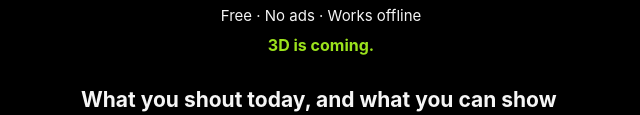
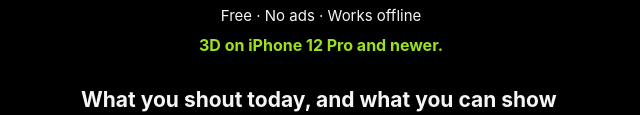
Before and after one commit to bjeffefjorden/pitchinstincts.no, a plain HTML site: page index.html in a window 1280 px wide. Shown: the part 797-912 px from the top of the page, without its empty margins (319-959 px from the left). Drawn offline with Linux system fonts and the light colour scheme.

Commit message:
Oppdater sida

```diff
--- a/index.html
+++ b/index.html
@@ -63,7 +63,7 @@ a.bubble:hover{background:#fff}.bubbleico{position:absolute;top:-10px;right:-10p
 <div class="store" id="storecard"><a class="badge" id="appstore" href="https://apps.apple.com/app/id6818114354"><img src="/badges/app-store-no.png" width="144" height="48" alt="Last ned fra App Store"></a><a class="badge" id="play" hidden><img width="161" height="48" alt=""></a>
 <p class="noacc"><b id="noacc1">Ingen innlogging. Ingen registrering.</b><span id="noacc2">Bare en app for fotballtrenere.</span></p>
 <p class="facts" id="facts"><span>Gratis</span> · <span>Ingen reklame</span> · <span>Virker uten nett</span></p>
-<p class="soon3d" id="soon3d"><b>3D kommer.</b></p>
+<p class="soon3d" id="soon3d"><b>3D på iPhone 12 Pro og nyere.</b></p>
 <p class="droid" id="soon"><span id="droidtext">Android kommer snart.</span> <a id="droidlink" href="/android/">Bli testtrener →</a></p></div>
 <h2 id="cmphead">Det du roper i dag, og det du kan vise ham</h2>
 <table class="cmp"><thead><tr><th class="no" id="colno" scope="col">Det du roper i dag</th><th class="yes" id="colyes" scope="col">Det du kan vise ham</th></tr></thead><tbody>
@@ -165,7 +165,7 @@ const BUBBLES=[{"h":"Score and you're out. Four v three until you're back.","u":
 document.documentElement.lang=nb?"nb":pt?"pt-BR":it?"it":es?"es":fr?"fr":"en";
 // Forsiden (Ørjan 2026-11-01: «Se spillet før ballen kommer.»): én tekst per språk, norsk står i HTML-en uten JavaScript
 setText("headline",t("Se spillet før ballen kommer.","See the game before the ball arrives.","Veja o jogo antes da bola chegar.","Vedi il gioco prima che arrivi la palla.","Mira el juego antes de que llegue el balón.","Vois le jeu avant que le ballon arrive."));
-setText("soon3d",t("3D kommer.","3D is coming.","O 3D vem aí.","Il 3D sta arrivando.","El 3D llega pronto.","La 3D arrive bientôt."));
+setText("soon3d",t("3D på iPhone 12 Pro og nyere.","3D on iPhone 12 Pro and newer.","3D no iPhone 12 Pro e mais novos.","3D su iPhone 12 Pro e successivi.","3D en iPhone 12 Pro y posteriores.","3D sur iPhone 12 Pro et plus récents."));
 setText("craft",t("Fotballen er faget.","Football is the craft.","O futebol é o ofício.","Il calcio è il mestiere.","El fútbol es el oficio.","Le football est le métier."));
 setText("tag",t("Pitch Instincts viser spillerne hvor de skal se, hvordan de skal stå og hvor de skal flytte seg, så det blir vaner de har resten av livet.","Pitch Instincts shows players where to look, how to stand and where to move, so it becomes a habit they keep for life.","O Pitch Instincts mostra aos jogadores para onde olhar, como posicionar o corpo e para onde se mover, para que isso vire um hábito para a vida toda.","Pitch Instincts mostra ai giocatori dove guardare, come orientare il corpo e dove muoversi, così diventa un'abitudine che resta per tutta la vita.","Pitch Instincts muestra a los jugadores dónde mirar, cómo orientar el cuerpo y hacia dónde moverse, para que se convierta en un hábito para toda la vida.","Pitch Instincts montre aux joueurs où regarder, comment orienter leur corps et où se déplacer, pour que cela devienne une habitude qu'ils gardent toute leur vie."));
 setText("cap",t("Trykk på en spiller. Se hva han ser.","Tap a player. See what he sees.","Toque em um jogador. Veja o que ele vê.","Tocca un giocatore. Guarda quello che vede.","Toca a un jugador. Mira lo que ve.","Touche un joueur. Vois ce qu'il voit."));
```
